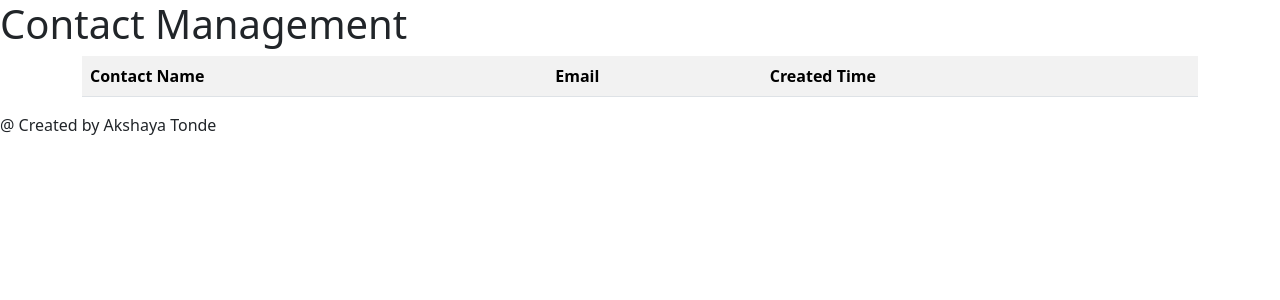
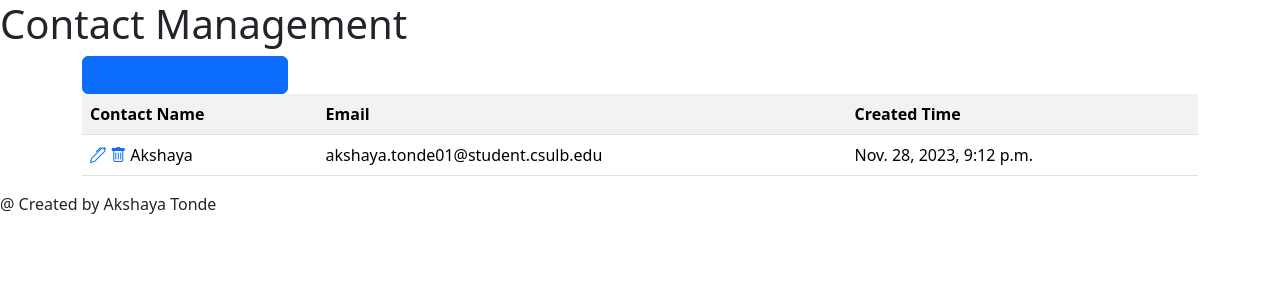
Before and after one commit to AkshayaTonde/akshaya_tonde, a Django app: page / in a window 1280 px wide. Shown: the top 300 px of the page. Run offline with Django 4.2, Linux system fonts and the light colour scheme; data comes from the database, SQL or seed files in the repository; both versions use the stored data as it was after the commit; lists and menus that the app fills with data are empty; some libraries are stand-ins or nearby versions.

Commit message:
view contact

```diff
--- a/akshaya_tonde/akshaya_tonde/urls.py
+++ b/akshaya_tonde/akshaya_tonde/urls.py
@@ -21,7 +21,9 @@ from contact_management.views import *
 
 urlpatterns = [
     path('', home, name= 'Home'),
+    path('/', home, name= 'Home'),
     path('viewContact/', viewContact, name= 'viewContact'),
     path('createContact/', createContact, name= 'createContact'),
+    path('deleteContact/<id>/', deleteContact, name= 'deleteContact'),
     path('admin/', admin.site.urls),
 ]
--- a/akshaya_tonde/contact_management/templates/index.html
+++ b/akshaya_tonde/contact_management/templates/index.html
@@ -6,19 +6,26 @@
 
     <div class="container">
 
+    <form method="post" enctype="multipart/form-data">
+        <button type="submit" class="btn btn-primary"><a href="createContact/>">Create a New 0.
+            Contact </a></button>
+    </form>
+
+    </div>
+    <div class="container">
     <table class="table table-striped">
         <tr>
             <th>Contact Name</th>
             <th>Email</th>
             <th>Created Time</th>
         </tr>
-    {% for contact in contact_list%}
+    {% for contact in contactsInfo%}
         <tr>
             <td><a class="edit" title="" data-toggle="tooltip" data-original-title="Edit"><i class="bi bi-pen"></i></a>
-                <a class="delete" title="" data-toggle="tooltip" data-original-title="Delete"><i class="bi bi-trash"></i></a>
-                {{contact.Contact_name}}</td>
+                <a href="/deleteContact/{{contact.id}}/" class="delete" title="" data-toggle="tooltip" data-original-title="Delete"><i class="bi bi-trash"></i></a>
+                {{contact.name}}</td>
             <td>{{contact.email}}</td>
-            <td>{{contact.CreatedTime}}</td>
+            <td>{{contact.creation_date}}</td>
         </tr>
     {% endfor %}
     </table>
--- a/akshaya_tonde/contact_management/templates/viewContact.html
+++ b/akshaya_tonde/contact_management/templates/viewContact.html
@@ -3,4 +3,8 @@
     <div>
         <h1>View Contact Management</h1>
     </div>
+    <div>
+        {{contactsInfo}}
+
+    </div>
 {% endblock %}
--- a/akshaya_tonde/contact_management/views.py
+++ b/akshaya_tonde/contact_management/views.py
@@ -5,8 +5,9 @@ import django.utils.timezone
 
 
 def home(request):
+    queryset = ContactsInfo.objects.all()
 
-    return render(request, "index.html", context={'page':'Contact Management'})
+    return render(request, "index.html", context={'page':'Contact Management', 'contactsInfo': queryset})
 
 
 def createContact(request):
@@ -20,11 +21,18 @@ def createContact(request):
             notes = data.get("notes"),
             creation_date = django.utils.timezone.now()
         )
-        return redirect('/')
+        return redirect('/viewContact')
 
-    context = {'page': 'Create Contact'}
     return render(request, "createContact.html", context)
 
 def viewContact (request):
-    context = {'page': 'View Contact'}
+
+    queryset = ContactsInfo.objects.all()
+    print(queryset)
+    context= {'contactsInfo': queryset, 'page': 'View Contact'}
     return render(request, "viewContact.html", context)
+
+def deleteContact(request, id):
+    queryset = ContactsInfo.objects.get(id=id)
+    queryset.delete()
+    return redirect('/')
```
Also changed, not shown: akshaya_tonde/db.sqlite3.
